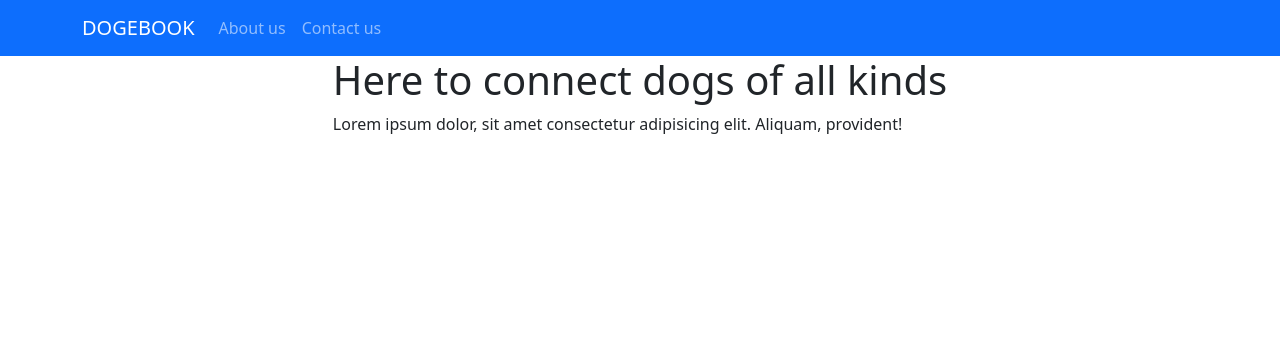
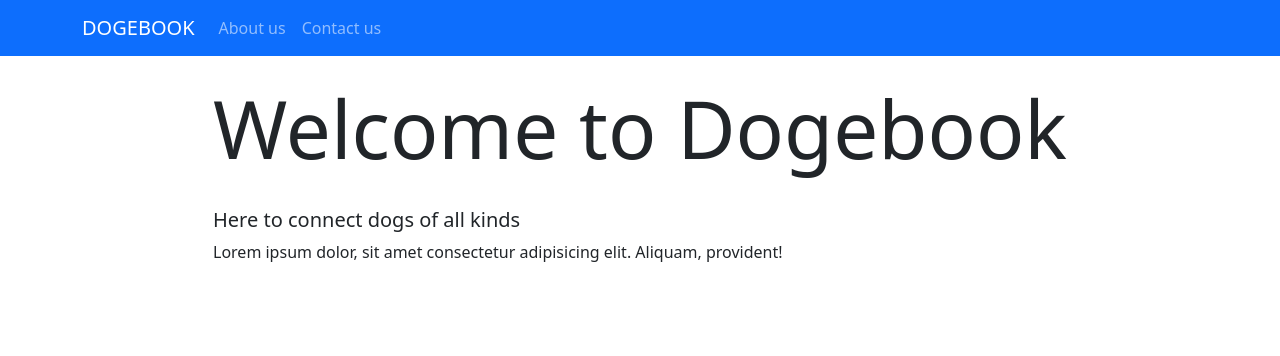
Before and after one commit to moj124/dogebook, a Symfony app: template templates/homeLandingPage.html.twig in a window 1280 px wide. Shown: the top 356 px of the page. Run offline with Twig, Linux system fonts and the light colour scheme; the template is opened without the code that fills it, so the values that code supplies are empty; some libraries are stand-ins or nearby versions.

Commit message:
quick tings

```diff
--- a/templates/homeLandingPage.html.twig
+++ b/templates/homeLandingPage.html.twig
@@ -2,7 +2,8 @@
 
 {% block body %}
     <section>
-        <h1>Here to connect dogs of all kinds</h1>
+        <h1 class="display-1 py-4">Welcome to Dogebook</h1>
+        <h3 class="lead">Here to connect dogs of all kinds</h3>
         <p>Lorem ipsum dolor, sit amet consectetur adipisicing elit. Aliquam, provident!</p>
         <!-- Images aren't loading -->
     </section>
```
Also changed, not shown: tests/Controller/HomeControllerTest.php (+2 -1 lines).
